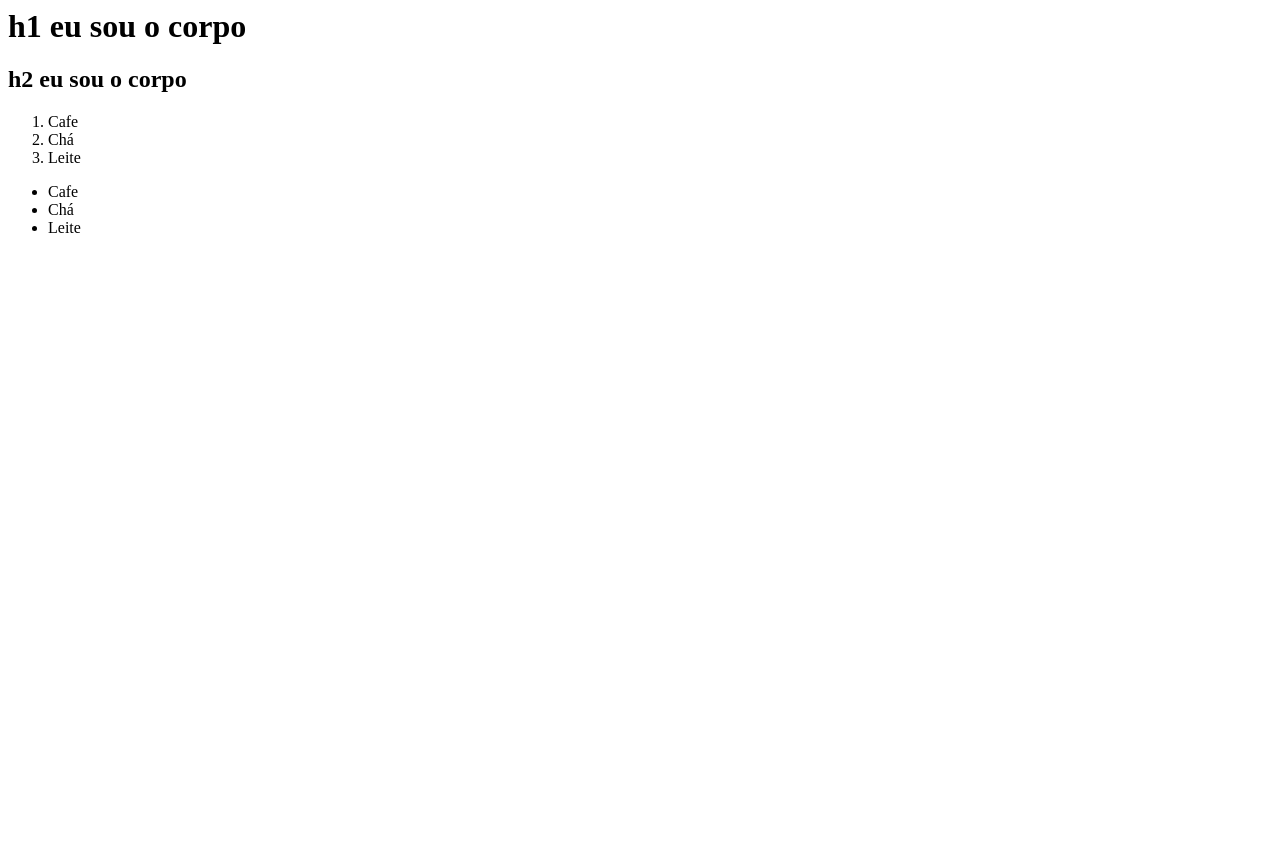
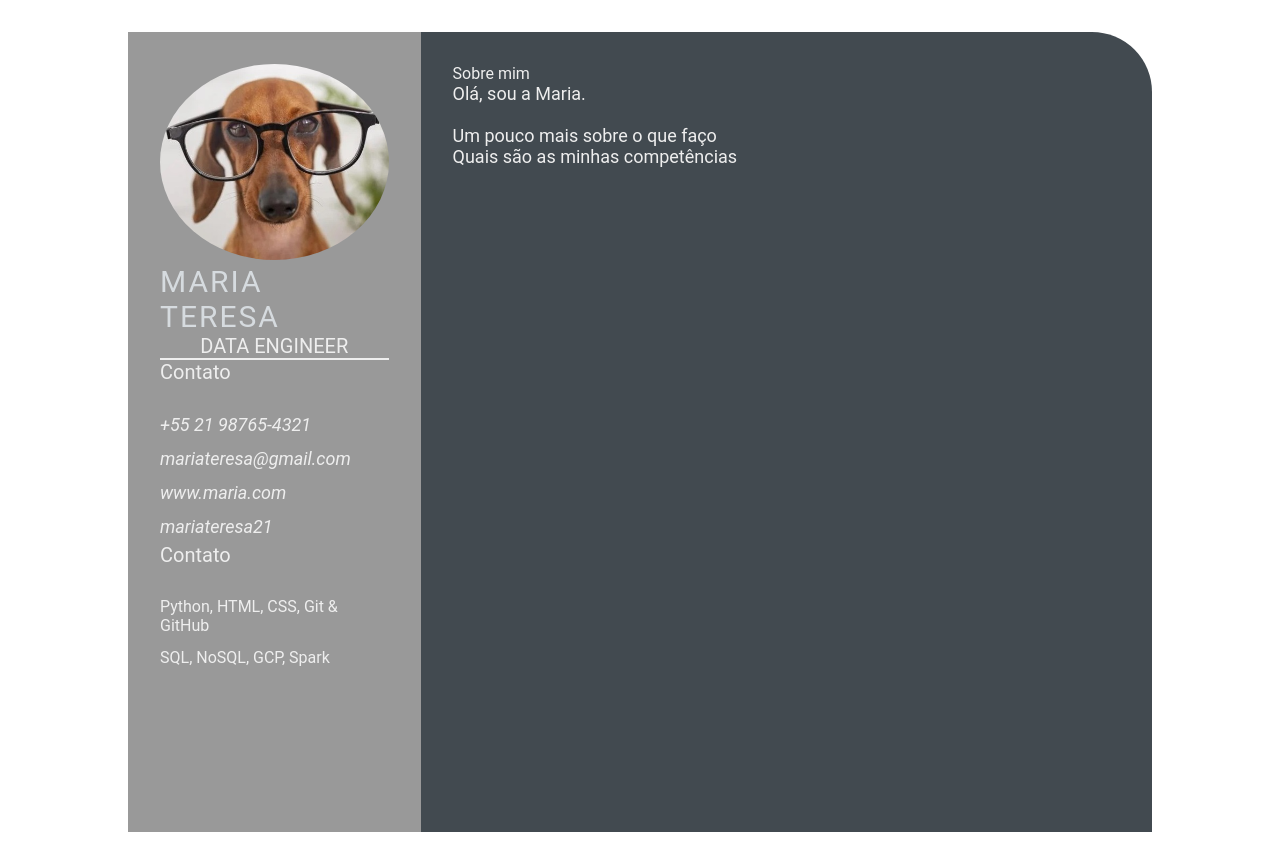
Before and after one commit to liliabakker/devweekgit.github.io, a plain HTML site: page index.html in a window 1280 px wide. Before the commit the page ends 800 px from the top, so only its background shows below. Drawn offline with Linux system fonts and the light colour scheme.

Commit message:
jornada 02 (#2)

```diff
--- a/index.html
+++ b/index.html
@@ -1,21 +1,53 @@
-<html>
-    <head>
-        <title>
-             Olá, eu sou a cabeça
-        </title>
-    </head>
-    <body>
-        <h1>h1 eu sou o corpo </h1>
-        <h2>h2 eu sou o corpo </h2>
-    </body>
-    <ol>
-        <li>Cafe</li>
-        <li>Chá</li>
-        <li>Leite</li>
-    </ol>
-    <ul>
-        <li>Cafe</li>
-        <li>Chá</li>
-        <li>Leite</li>
-    </ul>
+<!DOCTYPE html>
+<html lang="en">
+<head>
+    <meta charset="UTF-8">
+    <meta http-equiv="X-UA-Compatible" content="IE=edge">
+    <meta name="viewport" content="width=device-width, initial-scale=1.0">
+    <title> Maria Teresa CV </title>
+
+    <link rel="stylesheet" href="style.css">
+
+</head>
+<body>
+    <main class="resume-contents">
+        <section class="left-section">
+            <section class="left-section-contents">
+                <div class="profile">
+                    <img class="profile-image" src="img/profile-image.jpg" alt="Profile image">
+                    <p class="name">Maria Teresa</p>
+                    <p class="profession">Data Engineer</p>
+                </div>
+                <div class="contact-info">
+                    <p class="left-title">Contato</p>
+                    <ul>
+                        <li><i class="fa fa-phone">+55 21 98765-4321</i></li>
+                        <li><i class="fa fa-envelope">mariateresa@gmail.com</i></li>
+                        <li><i class="fa fa-globe">www.maria.com</i></li>
+                        <li><i class="fa fa-github">mariateresa21</i></li>
+                    </ul>
+                </div>
+                <div class="skills">
+                    <p class="left-title">Contato</p>
+                    <ul>
+                        <li><p>Python, HTML, CSS, Git & GitHub</p></li>
+                        <li><p>SQL, NoSQL, GCP, Spark</p></li>
+                    </ul>
+                </div>
+            </section>
+            </section>
+            <section class="right-section">
+                <div class="right-section-contents">
+                    <section class="about gap">
+                        <div class="right-title">Sobre mim</div>
+                        <p class="about-me-contents">
+                            Olá, sou a Maria.<br>
+                            <br> Um pouco mais sobre o que faço
+                            <br> Quais são as minhas competências
+                        </p>
+                    </section>
+                </div>
+            </section>
+    </main>
+</body>
 </html>
--- /dev/null
+++ b/style.css
@@ -0,0 +1,103 @@
+* {
+    margin: 0;
+    padding: 0;
+    box-sizing: border-box;
+    list-style: none;
+    font-family: 'Roboto', sans-serif;
+}
+
+.resume-contents {
+    min-height: 100vh;
+    width: 80%;
+    margin: 2rem auto;
+    display: grid;
+    grid-template-columns: repeat(7, 1fr);
+}
+
+.left-section {
+    grid-column: span 2;
+    height: 100%;
+    background-color: #999999;
+}
+
+.right-section {
+    grid-column: span 5;
+    height: 100%;
+    background-color: #424a50;
+    border-radius: 0px 60px 0px 0px;
+}
+
+.left-section-contents{
+    padding: 2rem 2rem;
+}
+
+.profile {
+    width: 100%;
+    border-bottom: 2px solid #eeeeee;
+}
+
+.profile .profile-image {
+    width: 100%;
+    border-radius: 100%;
+}
+
+.name {
+    color: #D6DBDF;
+    font-size: 30px;
+    letter-spacing: 2px;
+    text-transform: uppercase;
+}
+
+.profession {
+    color: #eeeeee;
+    font-size: 20px;
+    text-transform: uppercase;
+    text-align: center;
+}
+
+/* .contact-info { border-bottom: 2px solid #1B2631; } */
+.left-title {
+    color: #eeeeee;
+    font-size: 20px;
+}
+
+.contact-info ul {
+    padding-top: 1.5rem;
+}
+
+.contact-info ul li,
+.references ul li {
+    padding: .4rem 0;
+    color: #eeeeee;
+}
+
+.contact-info ul li i,
+.references ul li i {
+    padding-right: 1rem;
+    font-size: 18px;
+    color: #eeeeee;
+}
+
+.skills ul {
+    padding-top: 1.5rem;
+}
+.skills ul li p {
+    padding: .4rem 0;
+    color: #eeeeee;
+}
+
+.right-section-contents {
+    padding: 2rem 2rem;
+}
+
+.right-title {
+    color: #eeeeee;
+}
+
+.gap {
+    padding-bottom: 2rem;
+}
+.about-me-contents {
+    font-size: 18px;
+    color: #eeeeee;
+}
```
Also changed, not shown: img/profile-image.jpg (added).
